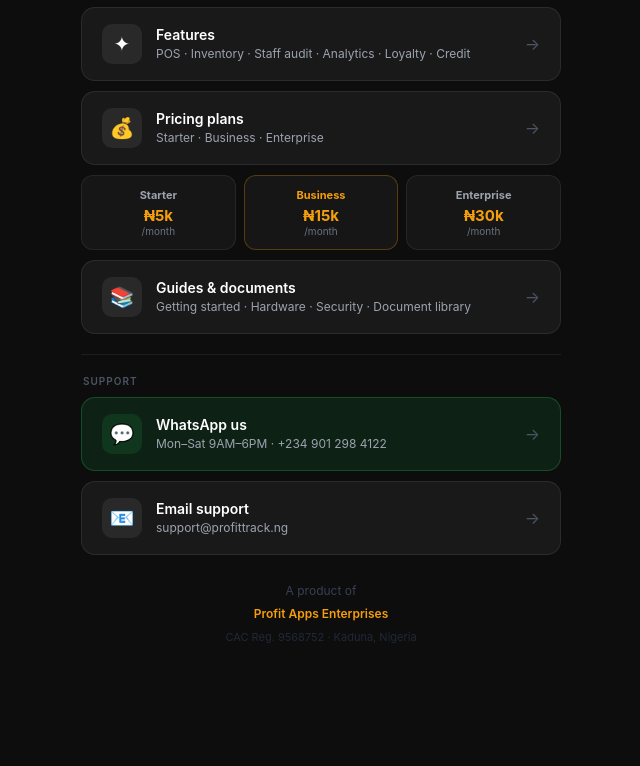
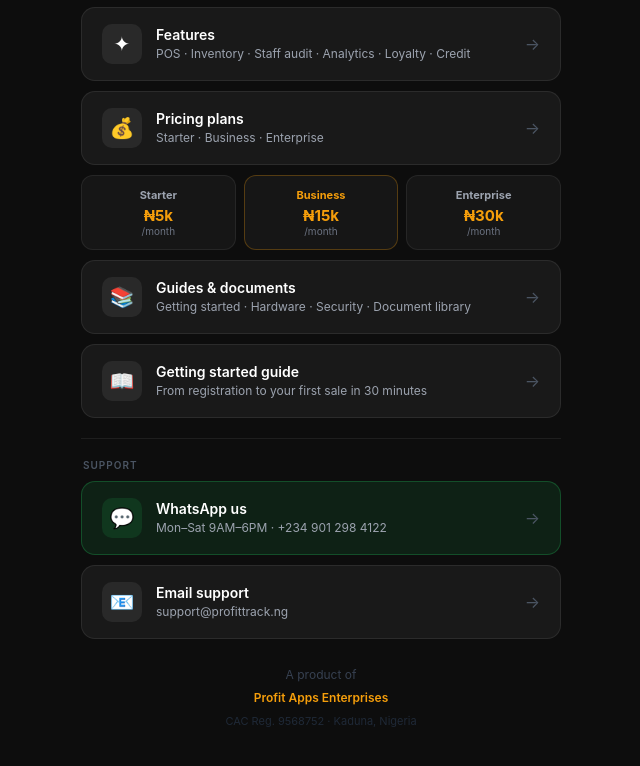
Before and after one commit to Joshh62/pt-links, a plain HTML site: page index.html in a window 1280 px wide. Shown: the part 810-1576 px from the top of the page, without its empty margins (319-959 px from the left). Before the commit the page ends 1494 px from the top, so only its background shows below. Drawn offline with Linux system fonts and the light colour scheme.

Commit message:
fix: add getting started guide

```diff
--- a/index.html
+++ b/index.html
@@ -247,6 +247,15 @@
     <div class="btn-arrow">→</div>
   </a>
 
+  <a href="https://www.profittrack.ng/docs" class="btn" target="_blank" rel="noopener">
+    <div class="btn-icon">📖</div>
+    <div class="btn-content">
+      <div class="btn-title">Getting started guide</div>
+      <div class="btn-sub">From registration to your first sale in 30 minutes</div>
+    </div>
+    <div class="btn-arrow">→</div>
+  </a>
+
   <div class="divider"></div>
 
   <!-- Support -->
```
